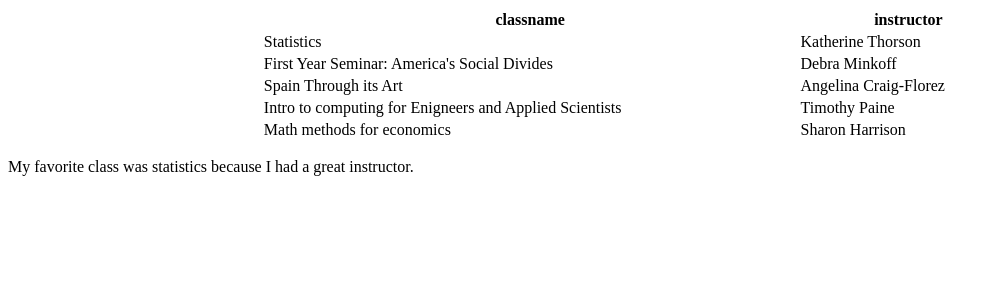
After one commit to adimayer98/am5324-final, a Flask app: page /classes in a window 1280 px wide. The commit adds this page. Shown: the top 300 px of the page, without its empty margins (0-1000 px from the left). Run offline with Flask 2, Linux system fonts and the light colour scheme.

Commit message:
classes page

```diff
--- a/am5324-final/app.py
+++ b/am5324-final/app.py
@@ -20,6 +20,10 @@ def hello():
 def assignments():
     return render_template("assignments.html")
 
+@app.route("/classes")
+def classes():
+    return render_template("classes.html")
+
 @app.route("/1006")
 def engi():
     return "1006 homepage"
--- a/am5324-final/templates/assignments.html
+++ b/am5324-final/templates/assignments.html
@@ -15,7 +15,7 @@
            <li>Hw 3 B:In this homework we wrote a percolation module which included several functions. We also continued working on our machine learning library by implement a few functions that gave as statistics about our data.</li>
            <li>Hw 4:In this homework we use object oriented programing to model a class.</li>
            <li>Hw 5:In this homework we completed our machine learning library using pandas and scikit-learn.</li>
-           <li>My favorite homework was the Hw 3 B because I like the challenge of implementing the recusive function for the percolation module.</li>
         </ul>
+        <p>My favorite homework was the Hw 3 B because I like the challenge of implementing the recusive function for the percolation module.</p>
     </body>
 </html>
--- /dev/null
+++ b/am5324-final/templates/classes.html
@@ -0,0 +1,38 @@
+<!DOCTYPE html>
+<html>
+    <head>
+
+        <title>Adi's Assignments</title>
+    <head>
+    <body>
+        <table style="width:60%;margin-left:auto;margin-right:auto">
+            <tr>
+                <th>classname</th>
+                <th>instructor</th>
+            </tr>
+            <tr>
+                <td>Statistics</td>
+                <td>Katherine Thorson</td>
+            </tr>
+            <tr>
+                <td>First Year Seminar: America's Social Divides</td>
+                <td>Debra Minkoff</td>
+
+            </tr>
+            <tr>
+                <td>Spain Through its Art</td>
+                <td>Angelina Craig-Florez</td>
+            </tr>
+            <tr>
+                <td>Intro to computing for Enigneers and Applied Scientists</td>
+                <td>Timothy Paine</td>
+            </tr>
+            <tr>
+                <td>Math methods for economics</td>
+                <td>Sharon Harrison</td>
+            </tr>
+
+        </table>
+        <p>My favorite class was statistics because I had a great instructor.</p>
+    </body>
+</html>
```
